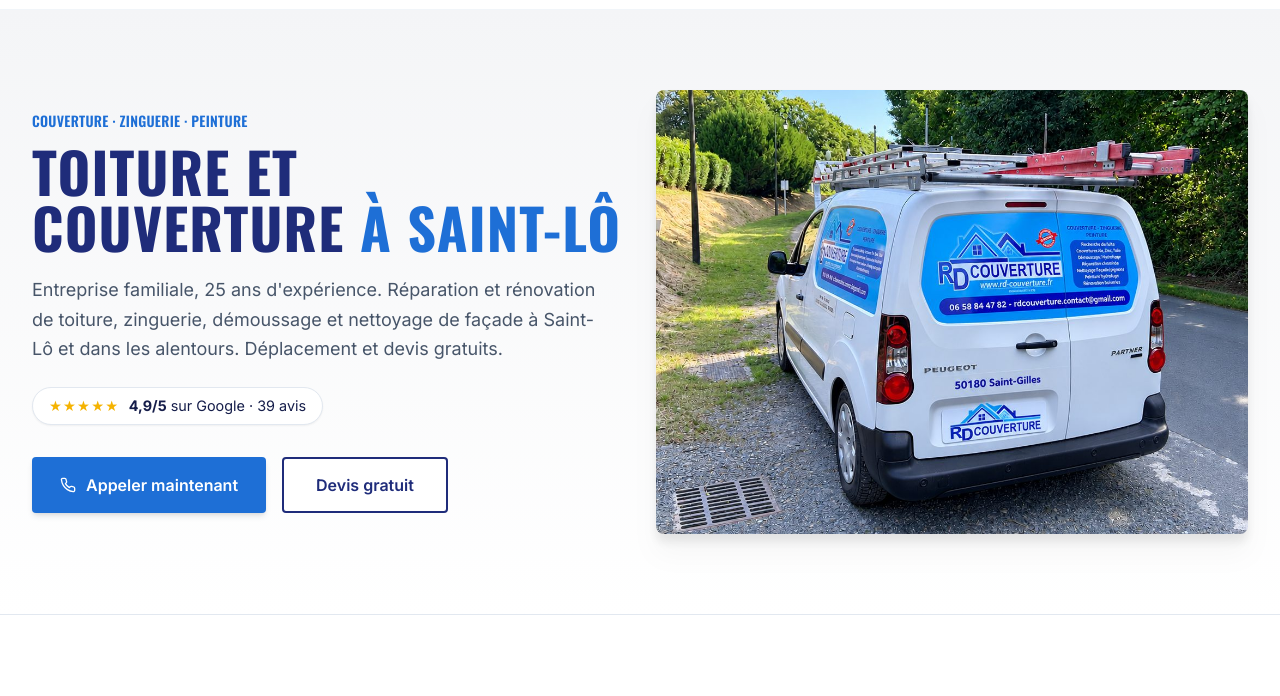
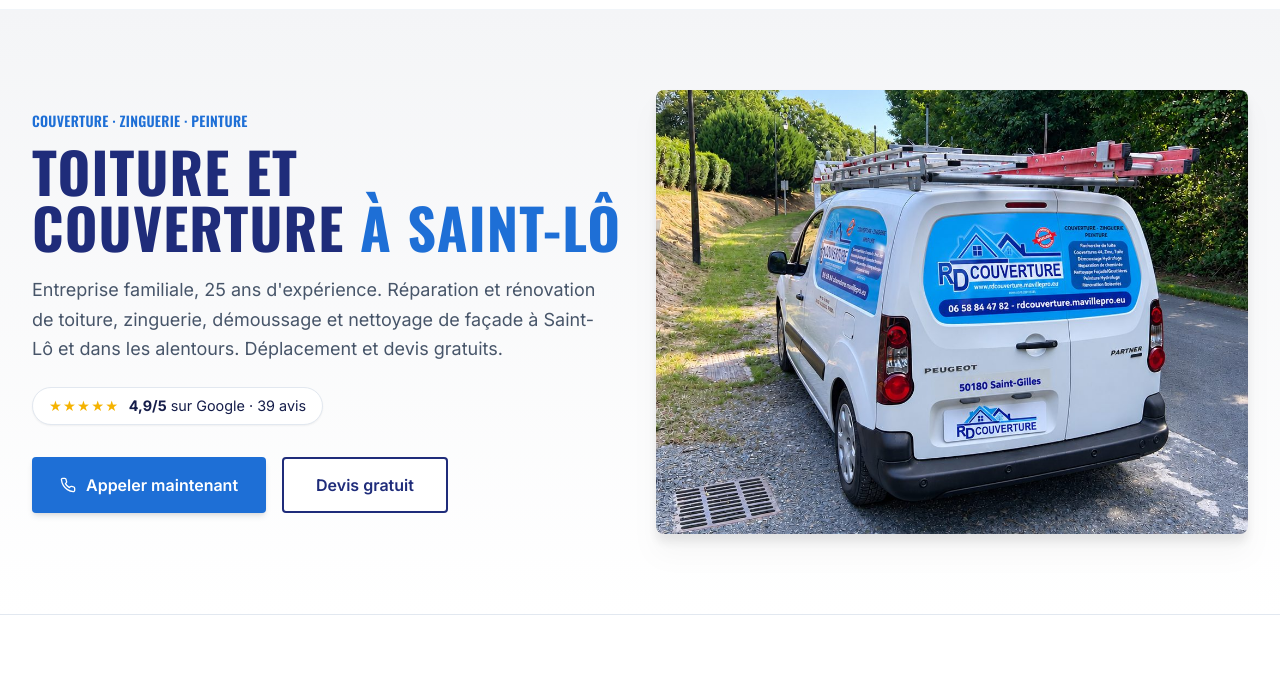
Before and after one commit to electis-wallonie/RDcouverture, a plain HTML site: page site-web/index.html in a window 1280 px wide. Shown: the part 71-767 px from the top of the page. Drawn offline with nearby package versions, Linux system fonts and the light colour scheme.

Commit message:
Nouvelle photo principale avec l'adresse du site
Co-Authored-By: Claude Opus 5.5 <noreply@anthropic.com>
Claude-Session: https://claude.ai/code/session_017uJrrKvKDFQwCTPqAbkzua

```diff
--- a/site-web/index.html
+++ b/site-web/index.html
@@ -123,7 +123,7 @@
     </div>
     <div class="lg:col-span-6 flex justify-center lg:justify-end">
       <figure class="relative w-full max-w-[680px] drop-shadow-xl">
-        <img alt="Utilitaire RD Couverture, couverture, zinguerie et peinture" class="w-full h-auto rounded-lg" height="900" width="1200" src="images/camion-rd-2.jpg"/>
+        <img alt="Utilitaire RD Couverture, couverture, zinguerie et peinture" class="w-full h-auto rounded-lg" height="900" width="1200" src="images/camion-rd-3.jpg"/>
       </figure>
     </div>
   </div>
```
Also changed, not shown: site-web/images/camion-rd-2.jpg (deleted), site-web/images/camion-rd-3.jpg (added).
